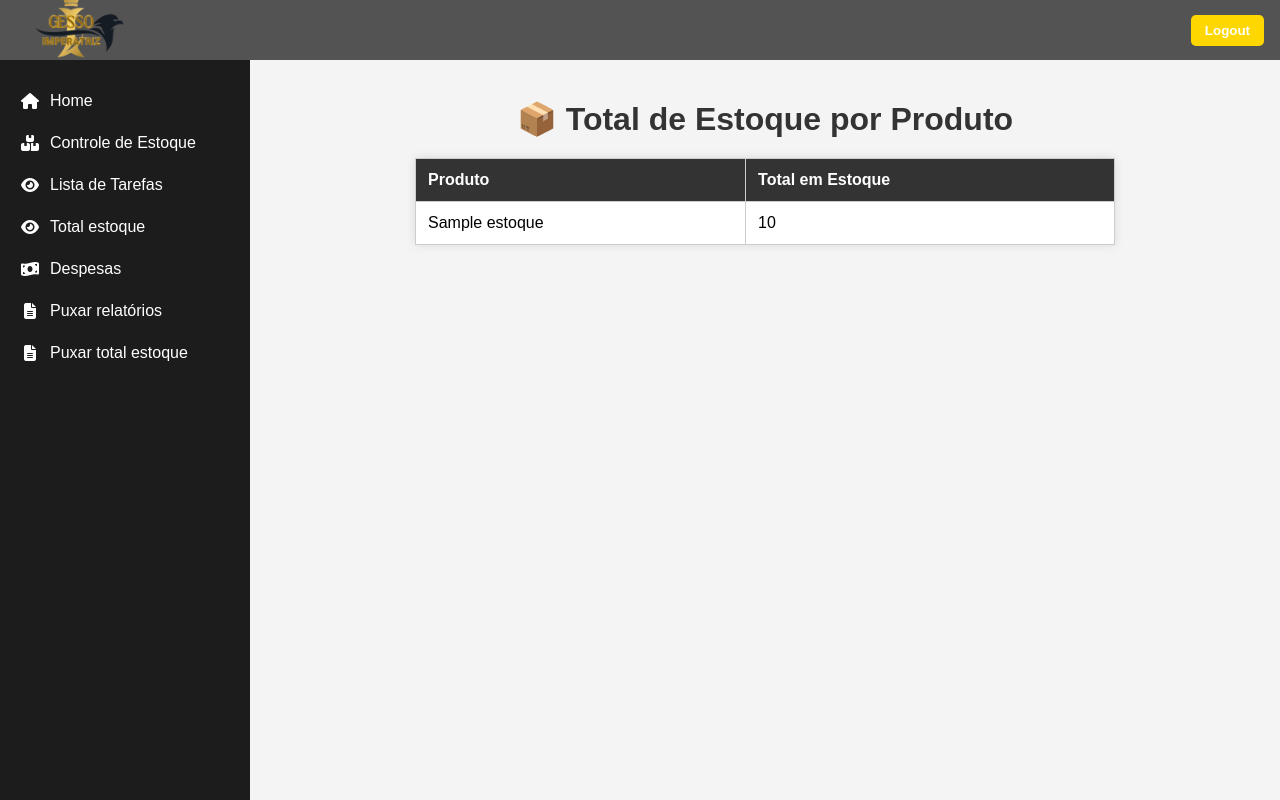
After one commit to aledsrocha/gesso-imperatriz, a PHP site: page /controle_de_estoque/totalestoque.php in a window 1280 px wide. The commit adds this page. Run offline with PHP 8.4, Linux system fonts and the light colour scheme; tables that the repository leaves empty or names only in its code hold one stand-in row (values such as "Sample post").

Commit message:
adicionando a pagina de visualização total de estoque

```diff
--- a/partials/menu.php
+++ b/partials/menu.php
@@ -34,6 +34,7 @@
       </li>
 
       <li><i class="fas fa-eye"></i> <a href="<?=$base;?>/tarefas.php">Lista de Tarefas</a></li>
+      <li><i class="fas fa-eye"></i> <a href="<?=$base;?>/totalestoque.php">Total estoque</a></li>
 
       <li class="has-submenu">
         <i class="fas fa-money-bill-wave"></i> Despesas
@@ -44,6 +45,7 @@
       </li>
 
       <li><i class="fas fa-file-alt"></i><a href="<?=$base;?>/relatorios.php">Puxar relatórios</a></li>
+      <li><i class="fas fa-file-alt"></i><a href="<?=$base;?>/relatoriosestoque.php">Puxar total estoque</a></li>
     </ul>
   </div>
 
--- /dev/null
+++ b/totalestoque.php
@@ -0,0 +1,68 @@
+<?php
+require_once 'config.php';
+
+// Consulta SQL para somar o total por produto
+$sql = "SELECT nome_produto, SUM(quantidade_em_estoque) as total_estoque
+        FROM estoque
+        GROUP BY nome_produto
+        ORDER BY nome_produto ASC";
+
+$stmt = $pdo->query($sql);
+$produtos = $stmt->fetchAll(PDO::FETCH_ASSOC);
+
+require_once 'partials/menu.php';
+?>
+
+  <title>Total de Estoque por Produto</title>
+  <style>
+    body {
+      font-family: Arial, sans-serif;
+      background: #f4f4f4;
+      padding: 20px;
+    }
+    h1 {
+      text-align: center;
+      color: #333;
+    }
+    table {
+      width: 100%;
+      max-width: 700px;
+      margin: 20px auto;
+      background: #fff;
+      border-collapse: collapse;
+      box-shadow: 0 0 10px rgba(0,0,0,0.1);
+    }
+    th, td {
+      padding: 12px;
+      border: 1px solid #ccc;
+      text-align: left;
+    }
+    th {
+      background: #333;
+      color: white;
+    }
+    tr:nth-child(even) {
+      background-color: #f9f9f9;
+    }
+  </style>
+    <div class="main-content">
+  <h1>📦 Total de Estoque por Produto</h1>
+  <table>
+    <thead>
+      <tr>
+        <th>Produto</th>
+        <th>Total em Estoque</th>
+      </tr>
+    </thead>
+    <tbody>
+      <?php foreach ($produtos as $produto): ?>
+        <tr>
+          <td><?= htmlspecialchars($produto['nome_produto']) ?></td>
+          <td><?= htmlspecialchars($produto['total_estoque']) ?></td>
+        </tr>
+      <?php endforeach; ?>
+    </tbody>
+  </table>
+  </div>
+
+  <?php require_once 'partials/footer.php'; ?>
```
